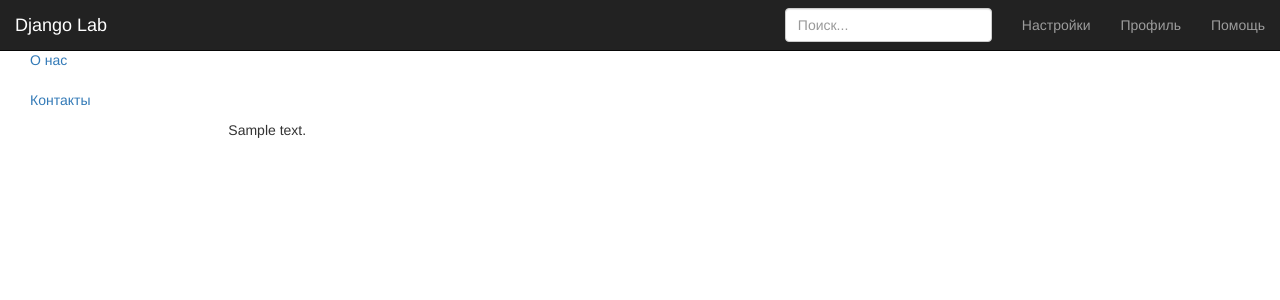
After one commit to thinknetica-django-lab-02/Foresco, a Django app: template main/templates/flatpages/base.html in a window 1280 px wide. The commit adds this page. Shown: the top 300 px of the page. Run offline with Django 3.2, Linux system fonts and the light colour scheme; the template is opened without the code that fills it: most values are stand-ins (such as "Sample title", 1, 10 or a date in 2020); some libraries are stand-ins or nearby versions.

Commit message:
create base Bootstrap template base.html. Modify template index.html

```diff
--- /dev/null
+++ b/main/templates/flatpages/base.html
@@ -0,0 +1,62 @@
+{% load static %}
+<!doctype html>
+<html lang="en">
+<head>
+    <meta http-equiv="content-type" content="text/html; charset=UTF-8">
+    <meta charset="utf-8">
+    <meta http-equiv="X-UA-Compatible" content="IE=edge">
+    <meta name="viewport" content="width=device-width, initial-scale=1">
+
+    <meta name="description" content="">
+    <meta name="author" content="Nikiforov">
+    <link rel="icon" href="{% static "main/favicon.ico" %}">
+    <link rel="canonical" href="https://getbootstrap.com/docs/3.3/examples/dashboard/">
+
+    <title>{{ flatpage.title }}</title>
+
+    <!-- Bootstrap core CSS -->
+    <link href="{% static "main/bootstrap.css" %}" rel="stylesheet">
+    <!-- IE10 viewport hack for Surface/desktop Windows 8 bug -->
+    <link href="{% static "main/ie10-viewport-bug-workaround.css" %}" rel="stylesheet">
+    <!-- Custom styles for this template -->
+    <link href="{% static "main/dashboard.css" %}" rel="stylesheet">
+
+</head>
+<body>
+{% load flatpages %}
+<nav class="navbar navbar-inverse navbar-fixed-top">
+    <div class="container-fluid">
+        <div class="navbar-header">
+            <a class="navbar-brand" href="#">Django Lab</a>
+        </div>
+        <div id="navbar" class="navbar-collapse collapse">
+            <ul class="nav navbar-nav navbar-right">
+                <li><a href="/settings/">Настройки</a></li>
+                <li><a href="/profile/">Профиль</a></li>
+                <li><a href="/help/">Помощь</a></li>
+            </ul>
+            <form class="navbar-form navbar-right">
+                <input type="text" class="form-control" placeholder="Поиск...">
+            </form>
+        </div>
+    </div>
+</nav>
+
+<div class="container-fluid">
+    <div class="row">
+        <div class="col-sm-3 col-md-2 sidebar">
+            <ul class="nav nav-sidebar">
+                <li><a href="/services/">Услуги</a></li>
+                <li><a href="/about/">О нас</a></li>
+                <li><a href="/contacts/">Контакты</a></li>
+            </ul>
+        </div>
+        <div class="col-sm-9 col-sm-offset-3 col-md-10 col-md-offset-2 main">
+            {% block content %}
+            {{ flatpage.content }}
+            {% endblock content %}
+        </div>
+    </div>
+</div>
+</body>
+</html>
```
Also changed, not shown: main/templates/flatpages/index.html (+3 -25 lines).
